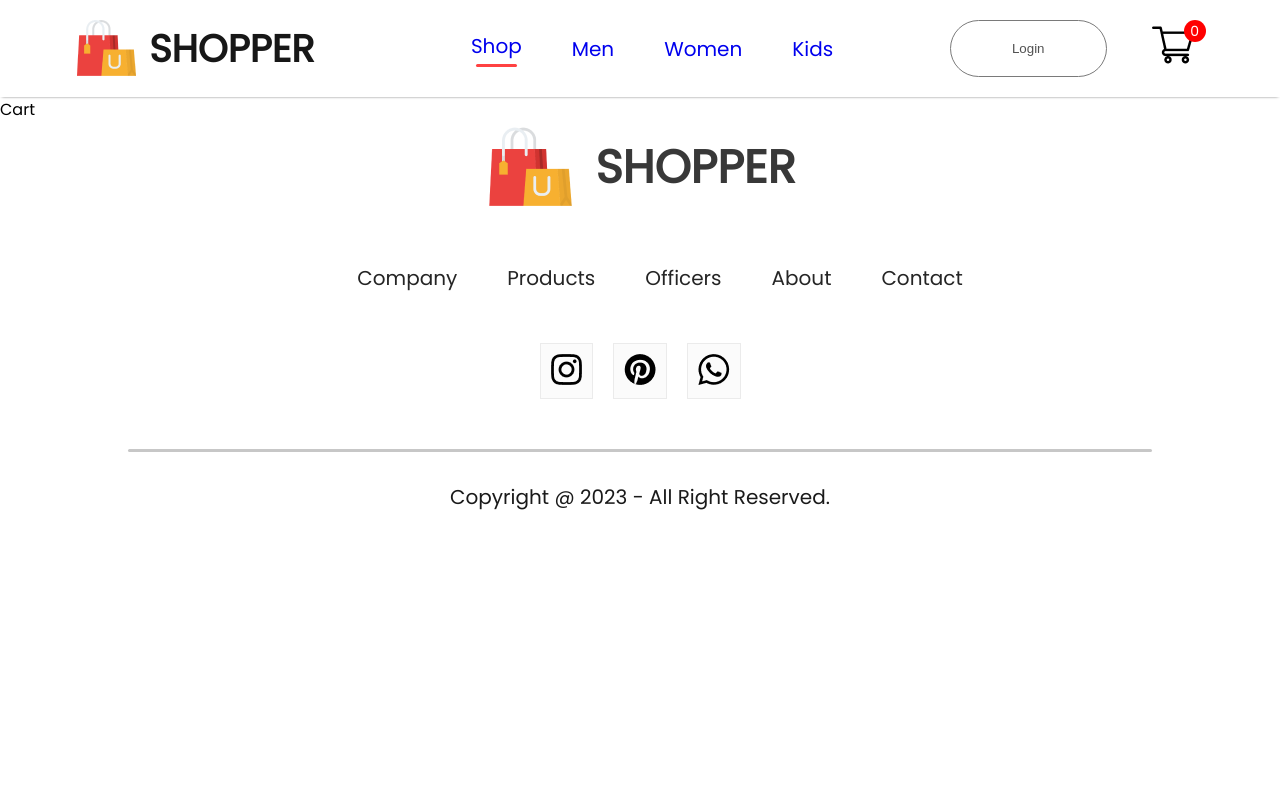
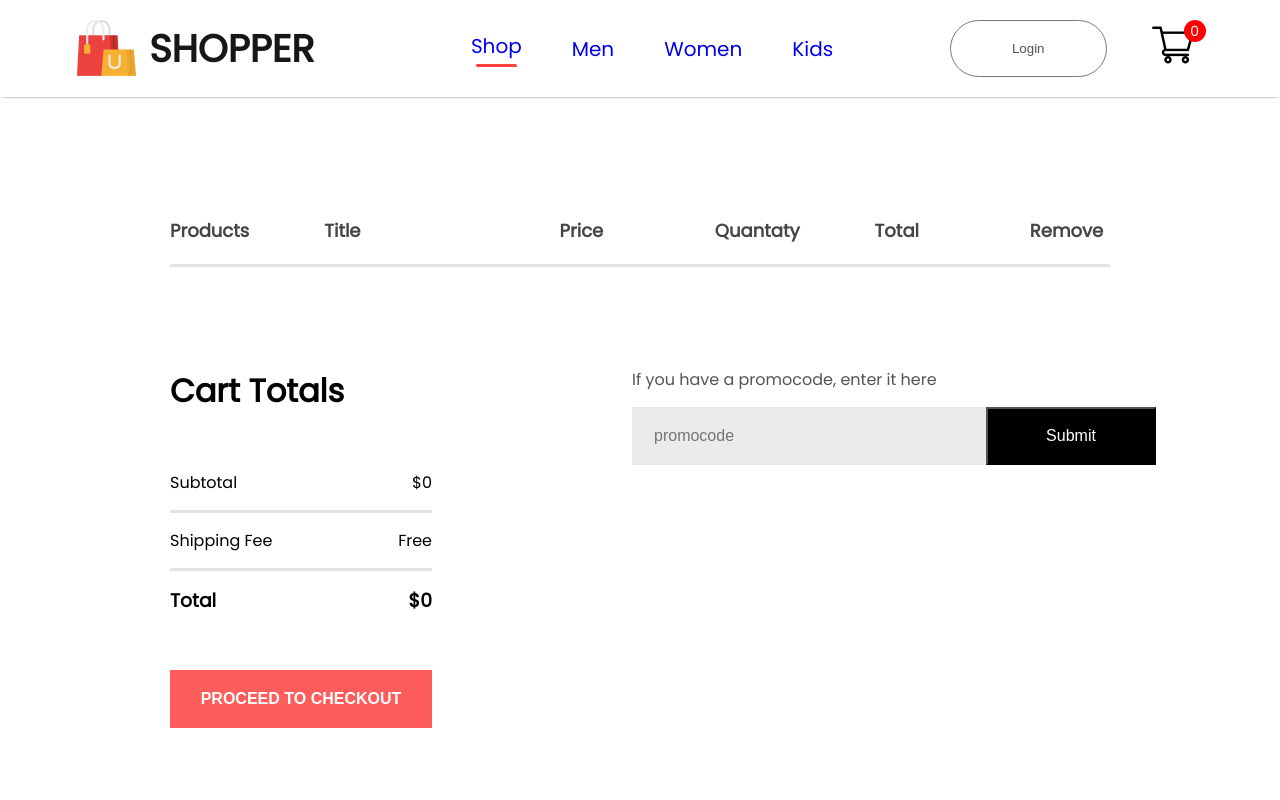
Before and after one commit to NzmAll/ecommerce-site, a React (Create React App) app in the folder frontend/: page /cart in a window 1280 px wide. Shown: the top 800 px of the page. Built offline with nearby package versions, Linux system fonts and the light colour scheme.

Commit message:
Subtotal and Mini-product page added

```diff
--- /dev/null
+++ b/frontend/src/Components/CartItems/CartItems.css
@@ -0,0 +1,109 @@
+.cartitems {
+  margin: 100px 170px;
+}
+
+.cartitems hr {
+  height: 3px;
+  background: rgb(227, 227, 227);
+  border: 0;
+}
+
+.cartitems-format-main {
+  display: grid;
+  grid-template-columns: 0.5fr 2fr 1fr 1fr 1fr 1fr;
+  align-items: center;
+  gap: 75px;
+  padding: 20px 0;
+  color: rgb(69, 69, 69);
+  font-size: 18px;
+  font-weight: 600;
+}
+
+.cartitems-format {
+  font-size: 17px;
+  font-weight: 500;
+}
+
+.cartitem-product-icon {
+  height: 62px;
+}
+
+.cartitems-remove-icon {
+  width: 15px;
+  margin: 0 40px;
+  cursor: pointer;
+}
+
+.cartitems-quantaty {
+  width: 64px;
+  height: 50px;
+  border: 2px solid rgb(235, 235, 235);
+  background: rgb(255, 255, 255);
+}
+
+.cartitems-down {
+  display: flex;
+  margin: 100px 0;
+}
+
+.cartitems-total {
+  flex: 1;
+  display: flex;
+  flex-direction: column;
+  margin-right: 200px;
+  gap: 40px;
+}
+
+.cartitems-total-item {
+  display: flex;
+  justify-content: space-between;
+  padding: 15px 0;
+}
+
+.cartitems-total button {
+  width: 262px;
+  height: 58px;
+  outline: none;
+  border: none;
+  background: rgb(255, 92, 92);
+  color: rgb(255, 255, 255);
+  font-size: 16px;
+  font-weight: 600;
+  cursor: pointer;
+}
+
+.cartitems-promocode {
+  flex: 1;
+  font-size: 16px;
+  font-weight: 500;
+}
+
+.cartitems-promocode p {
+  color: rgb(84, 84, 84);
+}
+
+.cartitems-promobox {
+  width: 504px;
+  margin-top: 15px;
+  padding-left: 20px;
+  height: 58px;
+  background: rgb(235, 235, 235);
+}
+
+.cartitems-promobox input {
+  border: none;
+  outline: none;
+  background: transparent;
+  font-size: 16px;
+  width: 330px;
+  height: 50px;
+}
+
+.cartitems-promobox button {
+  width: 170px;
+  height: 58px;
+  font-size: 16px;
+  background: rgb(0, 0, 0);
+  color: rgb(255, 255, 255);
+  cursor: pointer;
+}
--- /dev/null
+++ b/frontend/src/Components/CartItems/CartItems.jsx
@@ -0,0 +1,80 @@
+import React, { useContext } from "react";
+import "./CartItems.css";
+import { ShopContext } from "../../Context/ShopContext";
+import remove_icon from "../Assets/cart_cross_icon.png";
+
+const CartItems = () => {
+  const { getTotalCartAmount, all_product, cartItems, removeFromCart } =
+    useContext(ShopContext);
+  return (
+    <div className="cartitems">
+      <div className="cartitems-format-main">
+        <p>Products</p>
+        <p>Title</p>
+        <p>Price</p>
+        <p>Quantaty</p>
+        <p>Total</p>
+        <p>Remove</p>
+      </div>
+      <hr />
+      {all_product.map((e) => {
+        if (cartItems[e.id] > 0) {
+          return (
+            <div>
+              <div className="cartitems-format cartitems-format-main">
+                <img src={e.image} alt="" className="cartitem-product-icon" />
+                <p>{e.name}</p>
+                <p>${e.new_price}</p>
+                <button className="cartitems-quantaty">
+                  {cartItems[e.id]}
+                </button>
+                <p>${e.new_price * cartItems[e.id]}</p>
+                <img
+                  className="cartitems-remove-icon"
+                  src={remove_icon}
+                  onClick={() => {
+                    removeFromCart(e.id);
+                  }}
+                  alt=""
+                />
+              </div>
+              <hr />
+            </div>
+          );
+        }
+        return null;
+      })}
+      <div className="cartitems-down">
+        <div className="cartitems-total">
+          <h1>Cart Totals</h1>
+          <div>
+            <div className="cartitems-total-item">
+              <p>Subtotal</p>
+              <p>${getTotalCartAmount()}</p>
+            </div>
+            <hr />
+            <div className="cartitems-total-item">
+              <p>Shipping Fee</p>
+              <p>Free</p>
+            </div>
+            <hr />
+            <div className="cartitems-total-item">
+              <h3>Total</h3>
+              <h3>${getTotalCartAmount()}</h3>
+            </div>
+          </div>
+          <button>PROCEED TO CHECKOUT</button>
+        </div>
+        <div className="cartitems-promocode">
+          <p>If you have a promocode, enter it here</p>
+          <div className="cartitems-promobox">
+            <input type="text" placeholder="promocode" />
+            <button>Submit</button>
+          </div>
+        </div>
+      </div>
+    </div>
+  );
+};
+
+export default CartItems;
--- a/frontend/src/Components/Navbar/Navbar.jsx
+++ b/frontend/src/Components/Navbar/Navbar.jsx
@@ -1,13 +1,14 @@
-import React, { useState } from "react";
+import React, { useContext, useState } from "react";
 import "./Navbar.css";
 
 import logo from "../Assets/logo.png";
 import cart_icon from "../Assets/cart_icon.png";
 import { Link } from "react-router-dom";
+import { ShopContext } from "../../Context/ShopContext";
 
 const Navbar = () => {
-
-    const [menu,setMenu] = useState("shop");
+  const [menu, setMenu] = useState("shop");
+  const { getTotalCartItems } = useContext(ShopContext);
 
   return (
     <div className="navbar">
@@ -16,15 +17,55 @@
         <p>SHOPPER</p>
       </div>
       <ul className="nav-menu">
-        <li onClick={()=>{setMenu("shop")}}><Link style={{textDecoration: "none"}} to='/'>Shop</Link>{menu==="shop"? <hr/>:<></>}</li>
-        <li onClick={()=>{setMenu("mens")}}><Link style={{textDecoration: "none"}} to='/mens'>Men</Link>{menu==="mens"? <hr/>:<></>}</li>
-        <li onClick={()=>{setMenu("womens")}}><Link style={{textDecoration: "none"}} to='/womens'>Women</Link>{menu==="womens"? <hr/>:<></>}</li>
-        <li onClick={()=>{setMenu("kids")}}><Link style={{textDecoration: "none"}} to='/kids'>Kids</Link>{menu==="kids"? <hr/>:<></>}</li>
+        <li
+          onClick={() => {
+            setMenu("shop");
+          }}
+        >
+          <Link style={{ textDecoration: "none" }} to="/">
+            Shop
+          </Link>
+          {menu === "shop" ? <hr /> : <></>}
+        </li>
+        <li
+          onClick={() => {
+            setMenu("mens");
+          }}
+        >
+          <Link style={{ textDecoration: "none" }} to="/mens">
+            Men
+          </Link>
+          {menu === "mens" ? <hr /> : <></>}
+        </li>
+        <li
+          onClick={() => {
+            setMenu("womens");
+          }}
+        >
+          <Link style={{ textDecoration: "none" }} to="/womens">
+            Women
+          </Link>
+          {menu === "womens" ? <hr /> : <></>}
+        </li>
+        <li
+          onClick={() => {
+            setMenu("kids");
+          }}
+        >
+          <Link style={{ textDecoration: "none" }} to="/kids">
+            Kids
+          </Link>
+          {menu === "kids" ? <hr /> : <></>}
+        </li>
       </ul>
       <div className="nav-login-cart">
-        <Link to='/login'><button>Login</button></Link>
-        <Link to='/cart'><img src={cart_icon} alt="" /></Link>
-        <div className="nav-cart-count">0</div>
+        <Link to="/login">
+          <button>Login</button>
+        </Link>
+        <Link to="/cart">
+          <img src={cart_icon} alt="" />
+        </Link>
+        <div className="nav-cart-count">{getTotalCartItems()}</div>
       </div>
     </div>
   );
--- a/frontend/src/Context/ShopContext.jsx
+++ b/frontend/src/Context/ShopContext.jsx
@@ -22,7 +22,37 @@
     setCartItems((prev) => ({ ...prev, [itemId]: prev[itemId] - 1 }));
   };
 
-  const contextValue = { all_product, cartItems, addToCart, removeFromCart };
+  const getTotalCartAmount = () => {
+    let totalAmount = 0;
+    for (const item in cartItems) {
+      if (cartItems[item] > 0) {
+        let itemInfo = all_product.find(
+          (product) => product.id === Number(item)
+        );
+        totalAmount += itemInfo.new_price * cartItems[item];
+      }
+    }
+    return totalAmount;
+  };
+
+  const getTotalCartItems = () => {
+    let totalItem = 0;
+    for (const item in cartItems) {
+      if (cartItems[item] > 0) {
+        totalItem += cartItems[item];
+      }
+    }
+    return totalItem;
+  };
+
+  const contextValue = {
+    getTotalCartItems,
+    getTotalCartAmount,
+    all_product,
+    cartItems,
+    addToCart,
+    removeFromCart,
+  };
 
   return (
     <ShopContext.Provider value={contextValue}>
--- a/frontend/src/Pages/Cart.jsx
+++ b/frontend/src/Pages/Cart.jsx
@@ -1,9 +1,12 @@
-import React from 'react'
+import React from "react";
+import CartItems from "../Components/CartItems/CartItems";
 
 const Cart = () => {
   return (
-    <div>Cart</div>
-  )
-}
+    <div>
+      <CartItems />
+    </div>
+  );
+};
 
-export default Cart
+export default Cart;
```
